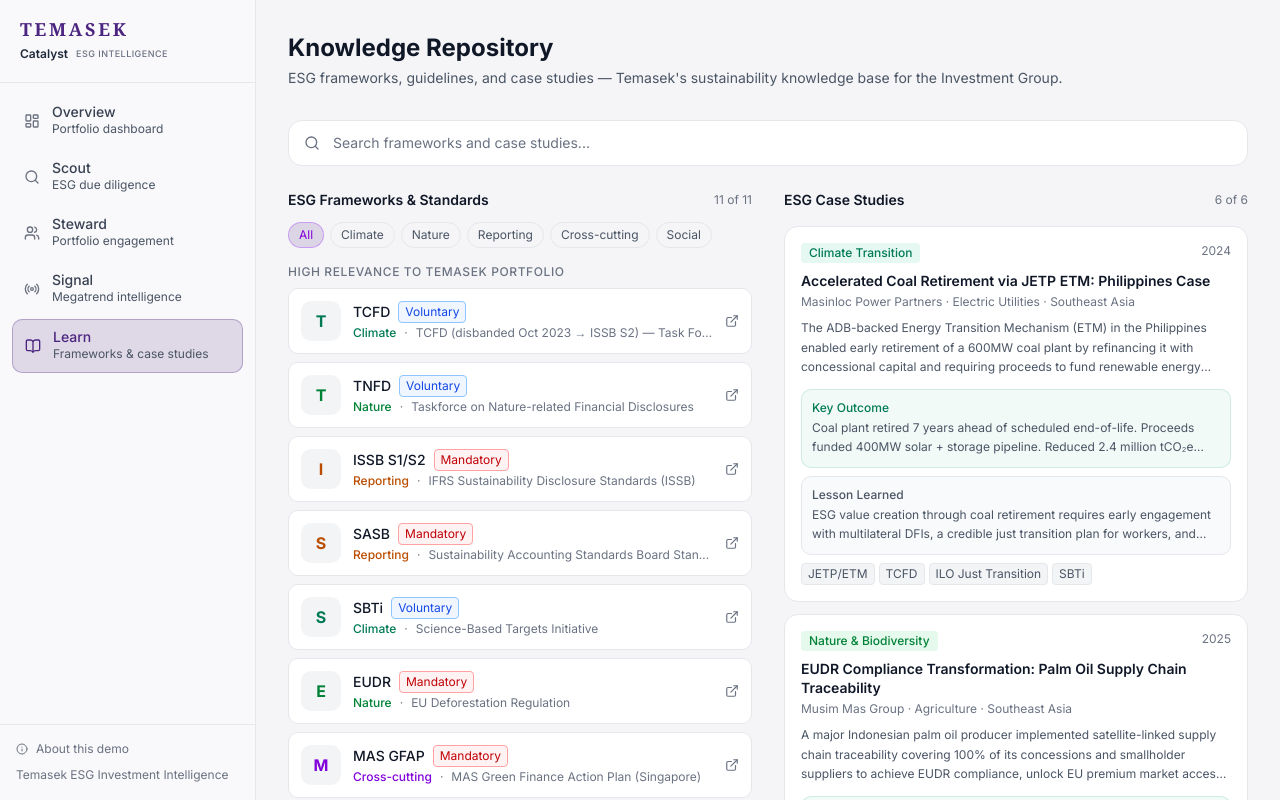
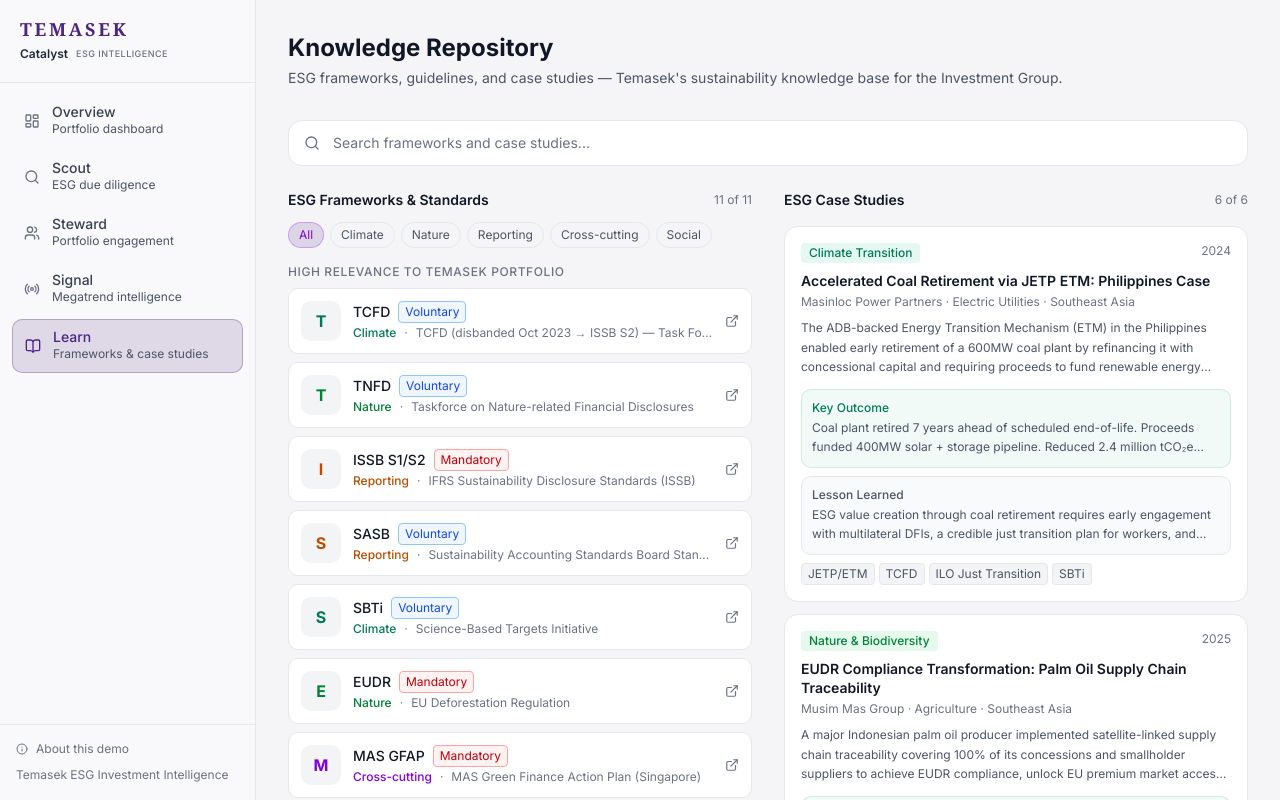
Before and after one commit to clarence-eng/catalyst-esg, a Next.js app: page /learn in a window 1280 px wide. Shown: the top 800 px of the page. Built offline with nearby package versions, Linux system fonts and the light colour scheme.

Commit message:
Fix SASB Voluntary + Longer Lifespans temasekAlignment 'Healthcare & Inclusive Access'

```diff
--- a/src/data/learn.ts
+++ b/src/data/learn.ts
@@ -102,7 +102,7 @@
     name: "SASB",
     fullName: "Sustainability Accounting Standards Board Standards",
     category: "Reporting",
-    status: "Mandatory",
+    status: "Voluntary",
     adoptionYear: "2018",
     description:
       "SASB Standards (now maintained by ISSB/IFRS Foundation) identify the subset of ESG issues most likely to be financially material for 77 specific industries. They provide the sector-specific materiality toolkit used within ISSB S1.",
--- a/src/data/megatrends.ts
+++ b/src/data/megatrends.ts
@@ -163,7 +163,7 @@
     slug: "longer-lifespans",
     title: "Longer Lifespans",
     subtitle: "Ageing Populations & Health Equity in Asia",
-    temasekAlignment: "Longer Lifespans & Healthcare Innovation",
+    temasekAlignment: "Healthcare & Inclusive Access",
     urgency: "Long-term",
     color: "purple",
     summary:
```
